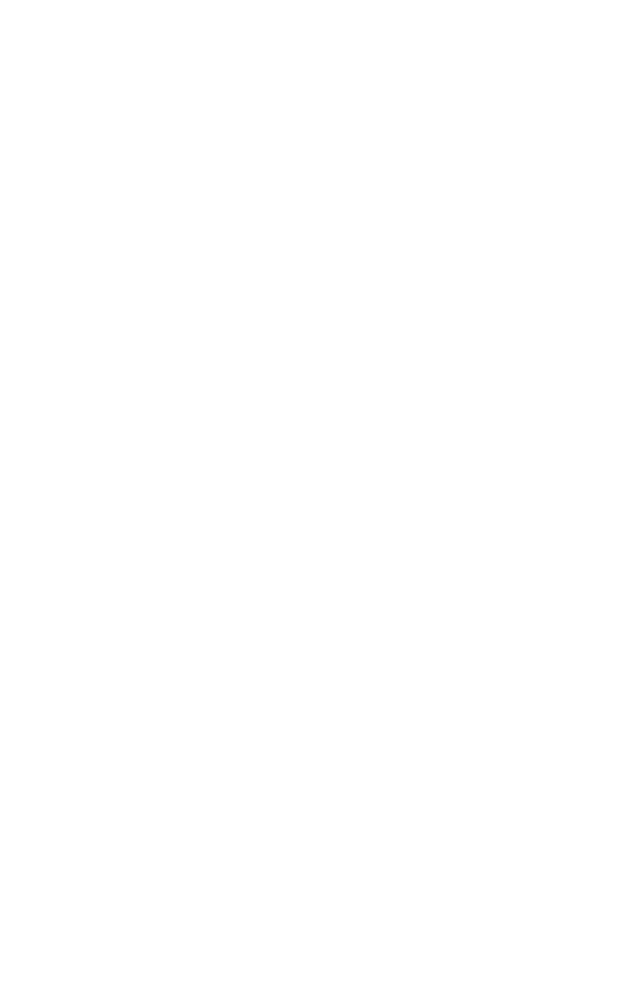
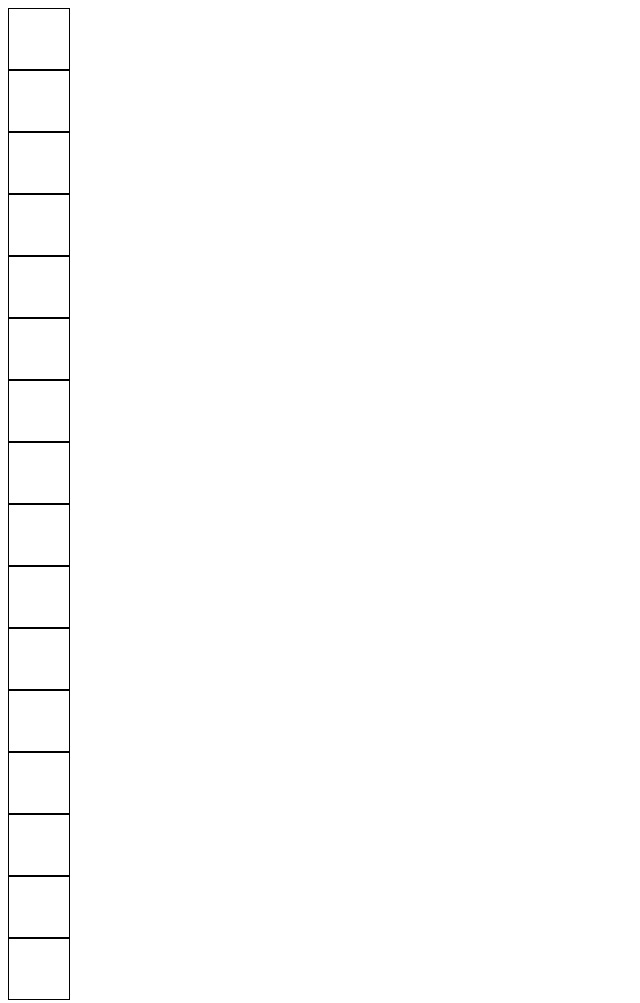
Before and after one commit to tommyone99/etch-a-sketch, a plain HTML site: page index.html in a window 1280 px wide. Shown: the whole page, without its empty margins (0-640 px from the left). Before the commit the page ends 800 px from the top, so only its background shows below. Drawn offline with Linux system fonts and the light colour scheme.

Commit message:
create default box in JS and add CSS stylesheet

```diff
--- a/index.html
+++ b/index.html
@@ -4,6 +4,8 @@
     <meta charset="UTF-8">
     <meta name="viewport" content="width=device-width, initial-scale=1.0">
     <title>Etch-a-sketch</title>
+    <script src="script.js" defer></script>
+    <link rel="stylesheet" href="stylesheet.css">
 </head>
 <body>
     <div id="canvas"></div>
--- /dev/null
+++ b/script.js
@@ -0,0 +1,9 @@
+const canvas = document.querySelector("#canvas");
+
+for (let i = 0; i < 16; i++) {
+    const div = document.createElement("div");
+    div.style.width = "60px";
+    div.style.height = "60px";
+    div.style.border = "black solid 1px";
+    canvas.appendChild(div);
+};
--- /dev/null
+++ b/stylesheet.css
@@ -0,0 +1,3 @@
+#id {
+    display: flex;
+}
```
